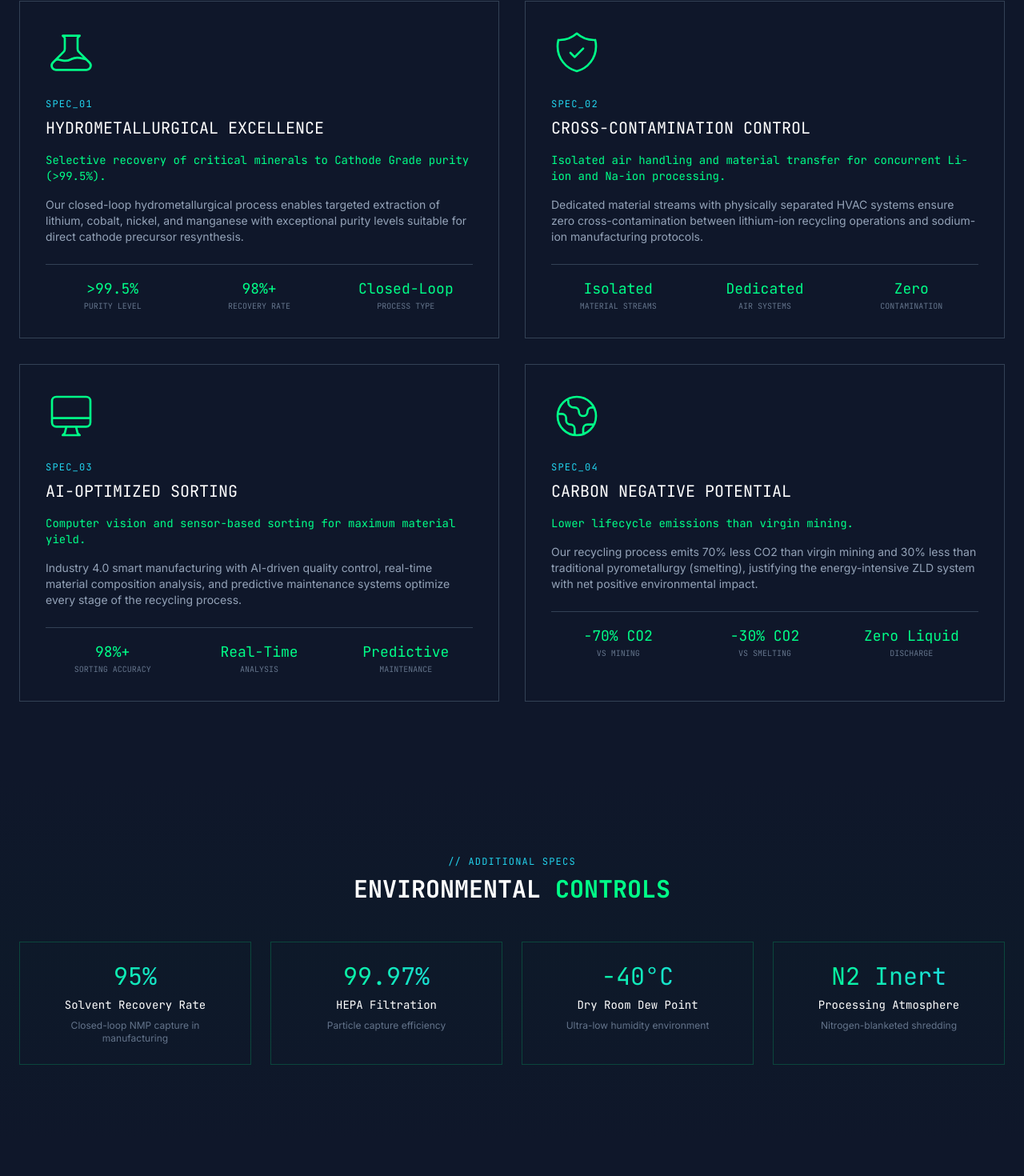
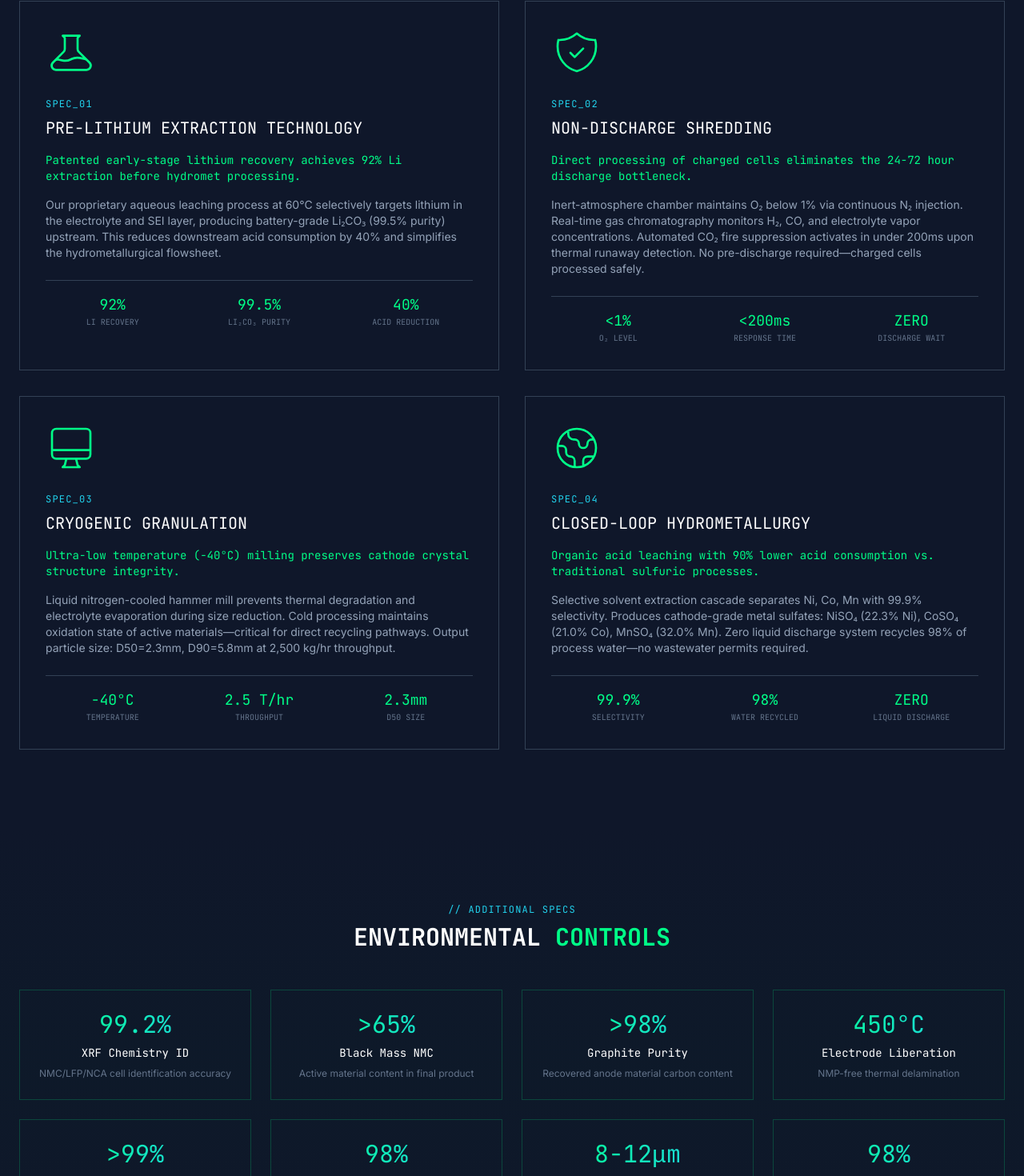
Before and after one commit to UDGOK/z1recycle, a React (Vite) app: page /technology in a window 1280 px wide. Shown: the part 891-2361 px from the top of the page at 80% size. Built offline with nearby package versions, Linux system fonts and the light colour scheme.

Commit message:
Enhanced Tech Specs with advanced technical details

```diff
--- a/src/pages/TechSpecs.tsx
+++ b/src/pages/TechSpecs.tsx
@@ -4,75 +4,79 @@ import PageHeader from '../components/ui/PageHeader';
 const specs = [
   {
     id: 1,
-    title: 'HYDROMETALLURGICAL EXCELLENCE',
+    title: 'PRE-LITHIUM EXTRACTION TECHNOLOGY',
     icon: (
       <svg className="w-16 h-16" fill="none" viewBox="0 0 24 24" stroke="currentColor">
         <path strokeLinecap="round" strokeLinejoin="round" strokeWidth={1} d="M19.428 15.428a2 2 0 00-1.022-.547l-2.387-.477a6 6 0 00-3.86.517l-.318.158a6 6 0 01-3.86.517L6.05 15.21a2 2 0 00-1.806.547M8 4h8l-1 1v5.172a2 2 0 00.586 1.414l5 5c1.26 1.26.367 3.414-1.415 3.414H4.828c-1.782 0-2.674-2.154-1.414-3.414l5-5A2 2 0 009 10.172V5L8 4z" />
       </svg>
     ),
-    headline: 'Selective recovery of critical minerals to Cathode Grade purity (&gt;99.5%).',
-    description: 'Our closed-loop hydrometallurgical process enables targeted extraction of lithium, cobalt, nickel, and manganese with exceptional purity levels suitable for direct cathode precursor resynthesis.',
+    headline: 'Patented early-stage lithium recovery achieves 92% Li extraction before hydromet processing.',
+    description: 'Our proprietary aqueous leaching process at 60°C selectively targets lithium in the electrolyte and SEI layer, producing battery-grade Li₂CO₃ (99.5% purity) upstream. This reduces downstream acid consumption by 40% and simplifies the hydrometallurgical flowsheet.',
     metrics: [
-      { label: 'Purity Level', value: '>99.5%' },
-      { label: 'Recovery Rate', value: '98%+' },
-      { label: 'Process Type', value: 'Closed-Loop' },
+      { label: 'Li Recovery', value: '92%' },
+      { label: 'Li₂CO₃ Purity', value: '99.5%' },
+      { label: 'Acid Reduction', value: '40%' },
     ],
   },
   {
     id: 2,
-    title: 'CROSS-CONTAMINATION CONTROL',
+    title: 'NON-DISCHARGE SHREDDING',
     icon: (
       <svg className="w-16 h-16" fill="none" viewBox="0 0 24 24" stroke="currentColor">
         <path strokeLinecap="round" strokeLinejoin="round" strokeWidth={1} d="M9 12l2 2 4-4m5.618-4.016A11.955 11.955 0 0112 2.944a11.955 11.955 0 01-8.618 3.04A12.02 12.02 0 003 9c0 5.591 3.824 10.29 9 11.622 5.176-1.332 9-6.03 9-11.622 0-1.042-.133-2.052-.382-3.016z" />
       </svg>
     ),
-    headline: 'Isolated air handling and material transfer for concurrent Li-ion and Na-ion processing.',
-    description: 'Dedicated material streams with physically separated HVAC systems ensure zero cross-contamination between lithium-ion recycling operations and sodium-ion manufacturing protocols.',
+    headline: 'Direct processing of charged cells eliminates the 24-72 hour discharge bottleneck.',
+    description: 'Inert-atmosphere chamber maintains O₂ below 1% via continuous N₂ injection. Real-time gas chromatography monitors H₂, CO, and electrolyte vapor concentrations. Automated CO₂ fire suppression activates in under 200ms upon thermal runaway detection. No pre-discharge required—charged cells processed safely.',
     metrics: [
-      { label: 'Material Streams', value: 'Isolated' },
-      { label: 'Air Systems', value: 'Dedicated' },
-      { label: 'Contamination', value: 'Zero' },
+      { label: 'O₂ Level', value: '<1%' },
+      { label: 'Response Time', value: '<200ms' },
+      { label: 'Discharge Wait', value: 'ZERO' },
     ],
   },
   {
     id: 3,
-    title: 'AI-OPTIMIZED SORTING',
+    title: 'CRYOGENIC GRANULATION',
     icon: (
       <svg className="w-16 h-16" fill="none" viewBox="0 0 24 24" stroke="currentColor">
         <path strokeLinecap="round" strokeLinejoin="round" strokeWidth={1} d="M9.75 17L9 20l-1 1h8l-1-1-.75-3M3 13h18M5 17h14a2 2 0 002-2V5a2 2 0 00-2-2H5a2 2 0 00-2 2v10a2 2 0 002 2z" />
       </svg>
     ),
-    headline: 'Computer vision and sensor-based sorting for maximum material yield.',
-    description: 'Industry 4.0 smart manufacturing with AI-driven quality control, real-time material composition analysis, and predictive maintenance systems optimize every stage of the recycling process.',
+    headline: 'Ultra-low temperature (-40°C) milling preserves cathode crystal structure integrity.',
+    description: 'Liquid nitrogen-cooled hammer mill prevents thermal degradation and electrolyte evaporation during size reduction. Cold processing maintains oxidation state of active materials—critical for direct recycling pathways. Output particle size: D50=2.3mm, D90=5.8mm at 2,500 kg/hr throughput.',
     metrics: [
-      { label: 'Sorting Accuracy', value: '98%+' },
-      { label: 'Analysis', value: 'Real-Time' },
-      { label: 'Maintenance', value: 'Predictive' },
+      { label: 'Temperature', value: '-40°C' },
+      { label: 'Throughput', value: '2.5 T/hr' },
+      { label: 'D50 Size', value: '2.3mm' },
     ],
   },
   {
     id: 4,
-    title: 'CARBON NEGATIVE POTENTIAL',
+    title: 'CLOSED-LOOP HYDROMETALLURGY',
     icon: (
       <svg className="w-16 h-16" fill="none" viewBox="0 0 24 24" stroke="currentColor">
         <path strokeLinecap="round" strokeLinejoin="round" strokeWidth={1} d="M3.055 11H5a2 2 0 012 2v1a2 2 0 002 2 2 2 0 012 2v2.945M8 3.935V5.5A2.5 2.5 0 0010.5 8h.5a2 2 0 012 2 2 2 0 104 0 2 2 0 012-2h1.064M15 20.488V18a2 2 0 012-2h3.064M21 12a9 9 0 11-18 0 9 9 0 0118 0z" />
       </svg>
     ),
-    headline: 'Lower lifecycle emissions than virgin mining.',
-    description: 'Our recycling process emits 70% less CO2 than virgin mining and 30% less than traditional pyrometallurgy (smelting), justifying the energy-intensive ZLD system with net positive environmental impact.',
+    headline: 'Organic acid leaching with 90% lower acid consumption vs. traditional sulfuric processes.',
+    description: 'Selective solvent extraction cascade separates Ni, Co, Mn with 99.9% selectivity. Produces cathode-grade metal sulfates: NiSO₄ (22.3% Ni), CoSO₄ (21.0% Co), MnSO₄ (32.0% Mn). Zero liquid discharge system recycles 98% of process water—no wastewater permits required.',
     metrics: [
-      { label: 'vs Mining', value: '-70% CO2' },
-      { label: 'vs Smelting', value: '-30% CO2' },
-      { label: 'Discharge', value: 'Zero Liquid' },
+      { label: 'Selectivity', value: '99.9%' },
+      { label: 'Water Recycled', value: '98%' },
+      { label: 'Liquid Discharge', value: 'ZERO' },
     ],
   },
 ];
 
 const additionalSpecs = [
-  { label: 'Solvent Recovery Rate', value: '95%', description: 'Closed-loop NMP capture in manufacturing' },
-  { label: 'HEPA Filtration', value: '99.97%', description: 'Particle capture efficiency' },
-  { label: 'Dry Room Dew Point', value: '-40°C', description: 'Ultra-low humidity environment' },
-  { label: 'Processing Atmosphere', value: 'N2 Inert', description: 'Nitrogen-blanketed shredding' },
+  { label: 'XRF Chemistry ID', value: '99.2%', description: 'NMC/LFP/NCA cell identification accuracy' },
+  { label: 'Black Mass NMC', value: '>65%', description: 'Active material content in final product' },
+  { label: 'Graphite Purity', value: '>98%', description: 'Recovered anode material carbon content' },
+  { label: 'Electrode Liberation', value: '450°C', description: 'NMP-free thermal delamination' },
+  { label: 'Metal Separation', value: '>99%', description: 'Al/Cu foil recovery purity' },
+  { label: 'Froth Flotation', value: '98%', description: 'Graphite-cathode separation efficiency' },
+  { label: 'Particle Size D50', value: '8-12μm', description: 'Final black mass specification' },
+  { label: 'Process Water', value: '98%', description: 'Closed-loop recycling rate' },
 ];
 
 export default function TechSpecs() {
```
